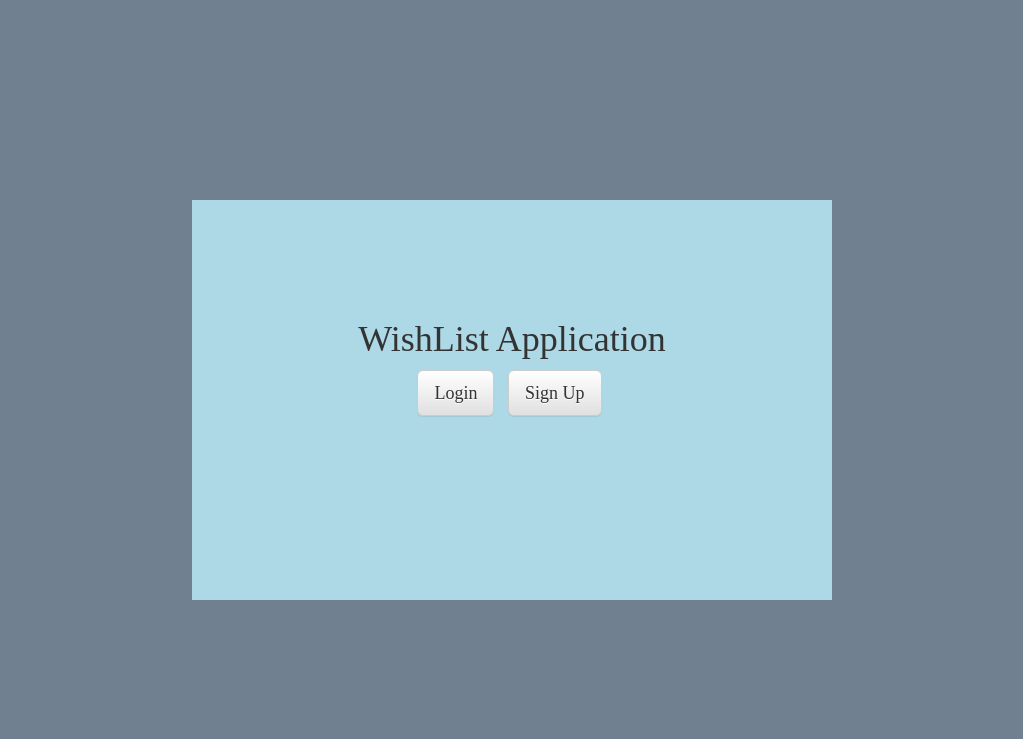
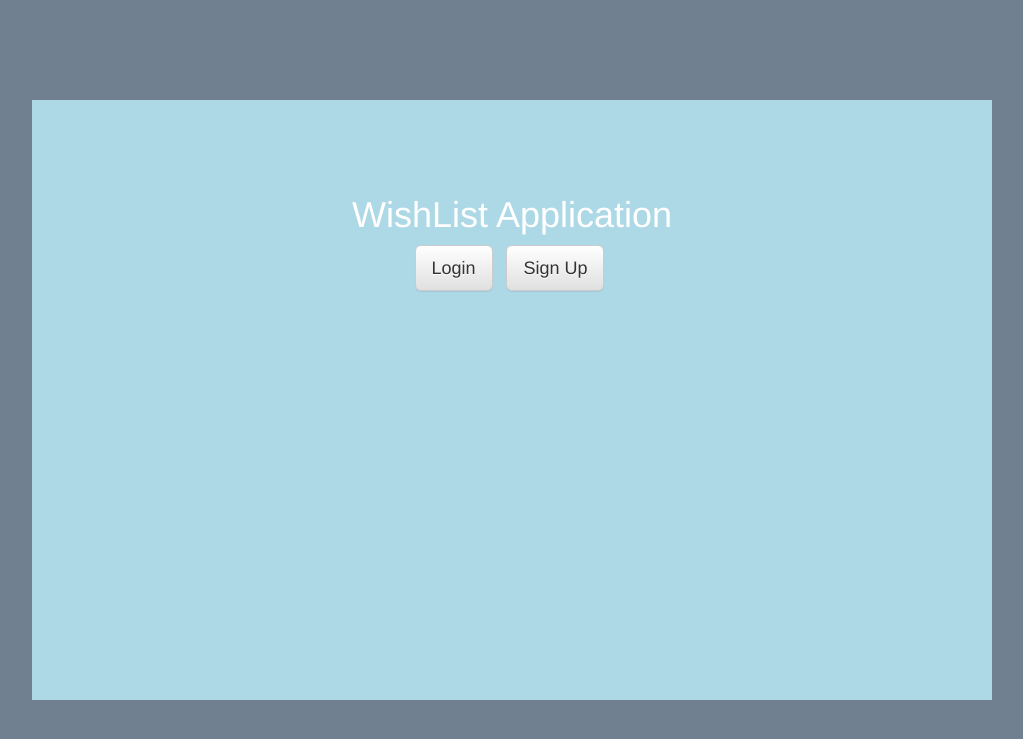
Before and after one commit to ShaqGrant/info3180-project3, a Flask app: page / in a window 1280 px wide. Shown: the top 739 px of the page, without its empty margins (128-1151 px from the left). Run offline with Flask 2, Linux system fonts and the light colour scheme; some libraries are stand-ins or nearby versions.

Commit message:
finishing touches

```diff
--- a/app/static/css/main.css
+++ b/app/static/css/main.css
@@ -1,6 +1,6 @@
 .v-center {
-    height: 50%;
-    width: 50%;
+    height: 75%;
+    width: 75%;
     overflow: visible;
     margin: auto;
     position: absolute;
@@ -8,10 +8,15 @@
     top: 0; left: 0; bottom: 0; right: 0;
 }
 
+.text-center{
+    color:White;
+    font-family: Helvetica;
+}
+
 body{
     background: url('../img/light-blue.png');
     background-repeat: repeat;
-    font-family: Ubuntu;
+    font-family: Helvetica;
     max-height:1000px;
 }
 .wrapper {
@@ -28,7 +33,7 @@ nav {
     background-repeat: repeat;
 }
 
-@font-face{
+/**@font-face{
     font-family: Ubunutu;
     src: url('../fonts/Ubuntu-L.tff');
-}
+}**/
```
